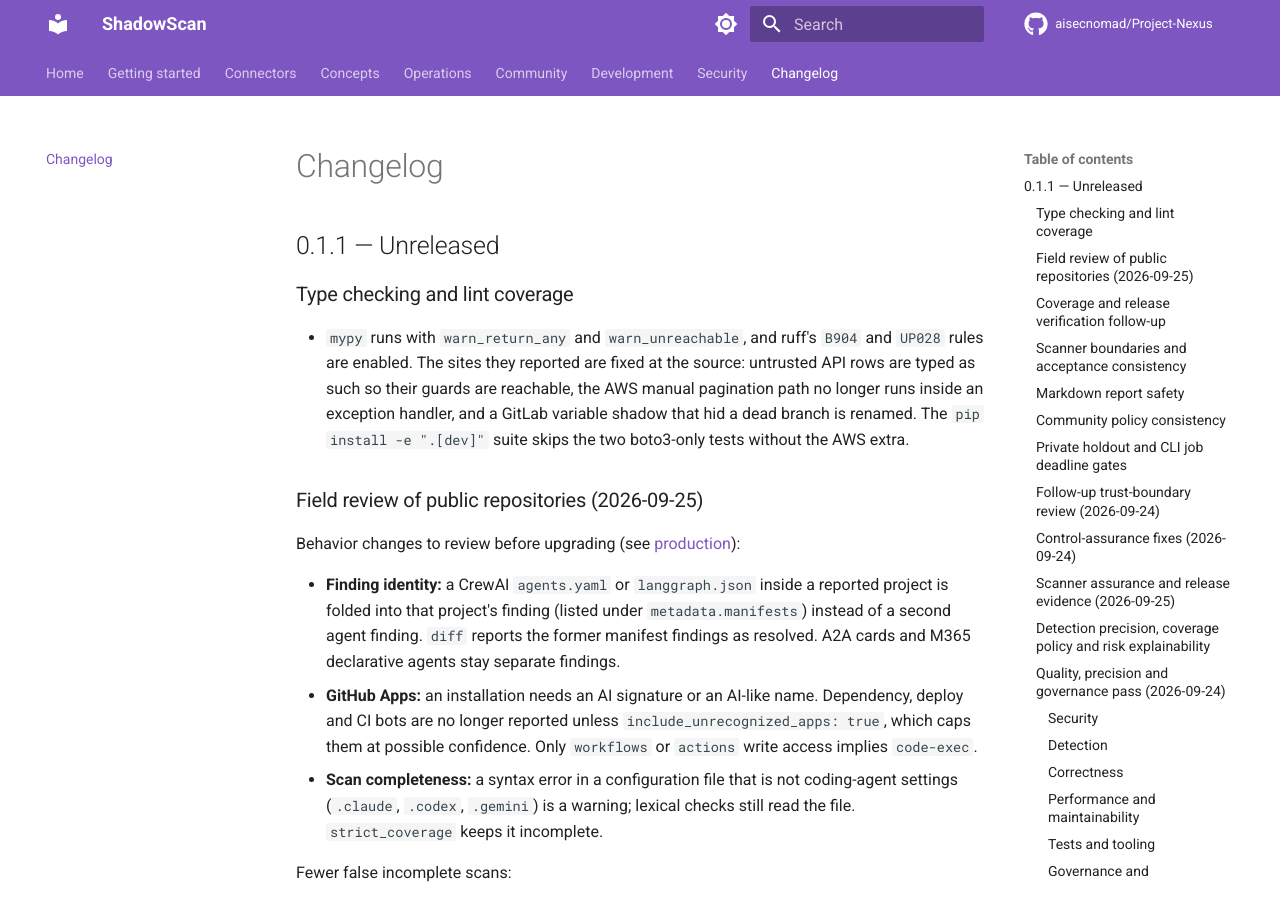
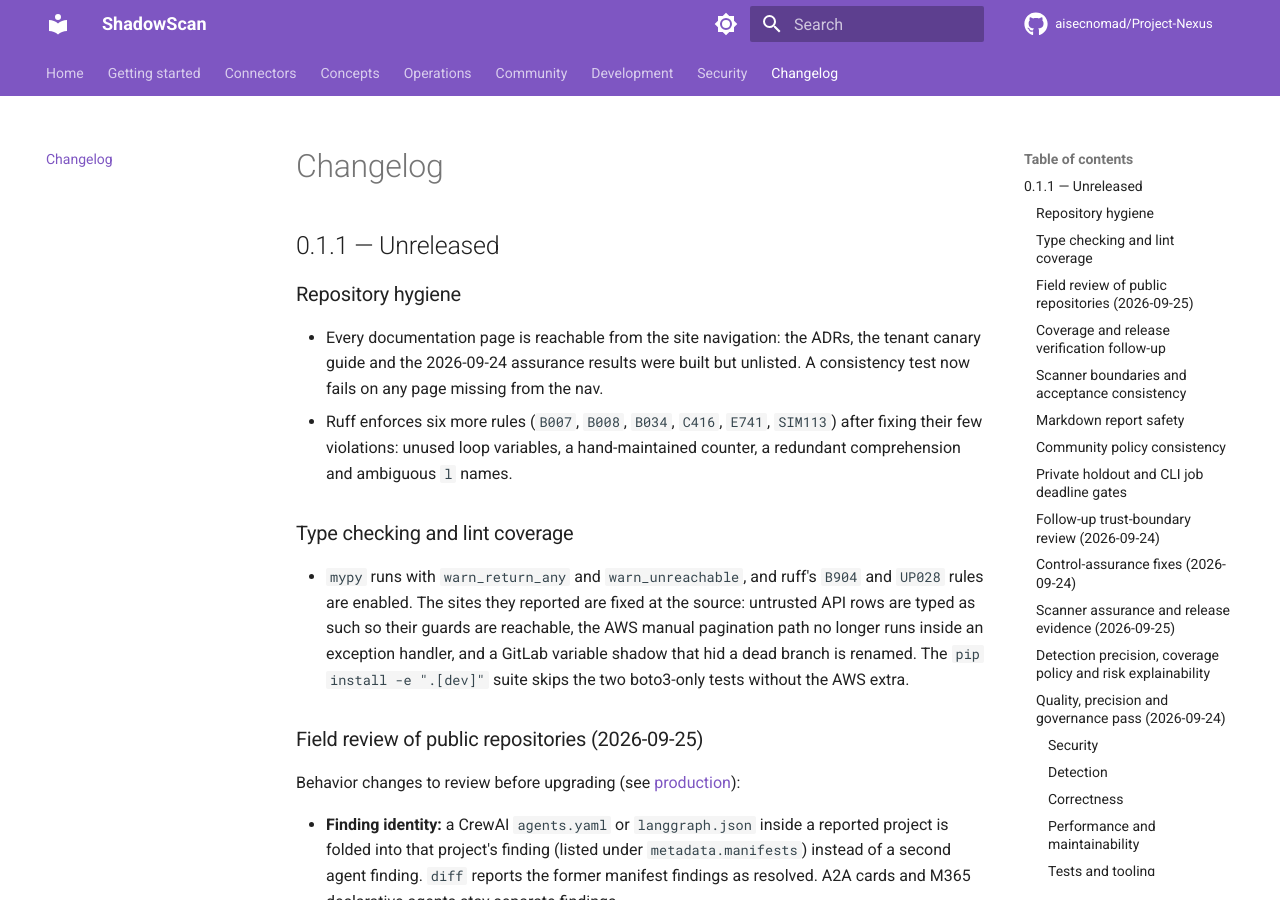
Before and after one commit to aisecnomad/Project-Nexus, an MkDocs documentation site: the page built from docs/changelog.md, in a window 1280 px wide and 900 px high. Built offline with MkDocs 1.6.1 and Material for MkDocs 9.7.7, drawn with Linux system fonts in a browser that asks for light colours; comment, search, counter and statistics services are not loaded.

Commit message:
List every documentation page in the site navigation and test it
mkdocs build reported five pages that were built but unreachable from the
published site: the three ADRs, the read-only tenant canary guide and the
2026-09-24 assurance results. They are now in the nav (ADRs under their
index, the other two under Operations), and a repository consistency test
fails when a docs page is missing from the nav or a nav entry has no page.
The test reads mkdocs.yml with a SafeLoader subclass that ignores
Material's python/name tags. It fails on the previous nav.

Co-Authored-By: Claude Opus 5.5 <noreply@anthropic.com>
Claude-Session: https://claude.ai/code/session_017LH7YqiFMND3D9qUYPK3i8

```diff
--- a/CHANGELOG.md
+++ b/CHANGELOG.md
@@ -1,6 +1,15 @@
 # Changelog
 
 ## 0.1.1 — Unreleased
+
+### Repository hygiene
+
+- Every documentation page is reachable from the site navigation: the ADRs,
+  the tenant canary guide and the 2026-09-24 assurance results were built but
+  unlisted. A consistency test now fails on any page missing from the nav.
+- Ruff enforces six more rules (`B007`, `B008`, `B034`, `C416`, `E741`,
+  `SIM113`) after fixing their few violations: unused loop variables, a
+  hand-maintained counter, a redundant comprehension and ambiguous `l` names.
 
 ### Type checking and lint coverage
 
--- a/mkdocs.yml
+++ b/mkdocs.yml
@@ -97,12 +97,18 @@ nav:
   - Operations:
       - Production deployment: production.md
       - Evaluation: evaluation.md
+      - Assurance results (2026-09-24): assurance-results.md
+      - Tenant canaries: canaries.md
       - CI integration: operations/ci.md
   - Community: community.md
   - Development:
       - Contributing: contributing.md
       - Governance: governance.md
-      - ADRs: adrs/index.md
+      - ADRs:
+          - adrs/index.md
+          - "ADR-001: Connector architecture": adrs/001-connector-architecture.md
+          - "ADR-002: Offline-first connectors": adrs/002-offline-first-connectors.md
+          - "ADR-003: Evidence-based confidence": adrs/003-evidence-based-confidence.md
   - Security: security.md
   - Changelog: changelog.md
 
```
Also changed, not shown: 1 other file.
